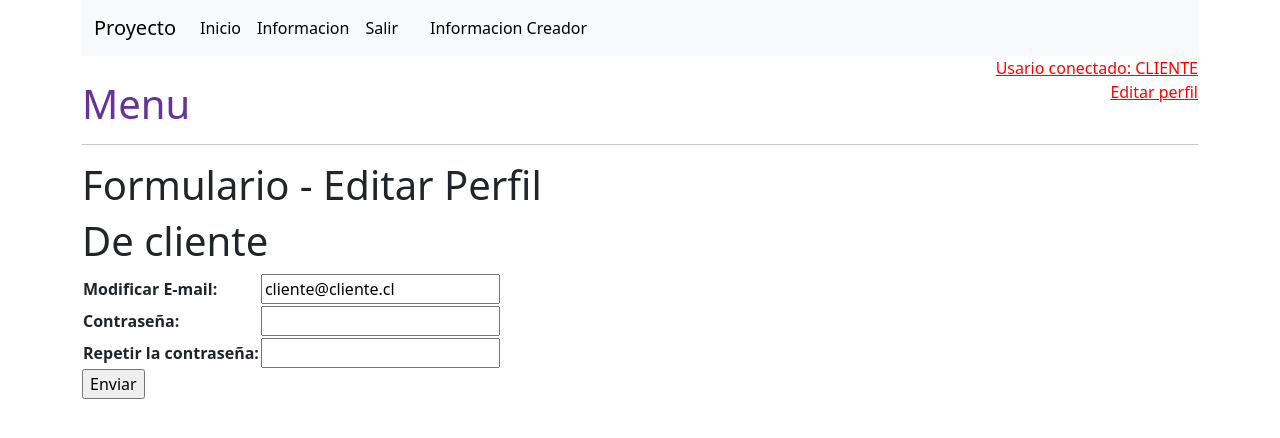
After one commit to Ross-Teao/Proyecto-final-Ross-Teao, a Django app: page /editarperfil/ in a window 1280 px wide. The commit adds this page. Shown: the top 438 px of the page. Run offline with Django 4.2, Linux system fonts and the light colour scheme; a user stored in the database is signed in.

Commit message:
editar perfil de usuario fallido | arreglar

```diff
--- a/mi_app/forms.py
+++ b/mi_app/forms.py
@@ -1,8 +1,25 @@
 from django import forms
 from django.contrib.auth.forms import UserCreationForm
 from django.contrib.auth.models import User
+
 class CreacionUsuario(UserCreationForm):
 
     class Meta:
         model = User
         fields = ['username','first_name','last_name','email','password1','password2']
+
+class editarusuario(UserCreationForm):
+
+    # first_name = forms.CharField()
+    # last_name = forms.CharField()
+    email = forms.EmailField(label="Modificar E-mail")
+    password1 = forms.CharField(label="Contraseña", widget=forms.PasswordInput)
+    password2 = forms.CharField(label="Repetir la contraseña", widget=forms.PasswordInput)
+
+    class Meta:
+        model = User
+        fields = ['email','password1','password2']
+        #Saca los mensajes de ayuda
+        help_texts = {k:"" for k in fields}
+
+        # 'first_name','last_name',
--- a/mi_app/static/mi_app/imagen/estilos.css
+++ b/mi_app/static/mi_app/imagen/estilos.css
@@ -4,6 +4,8 @@ body {
   background: url(fondo_inicio.jpg);
   background-position: center center;
   background-repeat: no-repeat;
+  background-size: cover;
+  background-attachment: fixed;
 }
 
 /* fondo login */
--- a/mi_app/templates/mi_app/base.html
+++ b/mi_app/templates/mi_app/base.html
@@ -55,6 +55,12 @@
         </div>
     </nav>
         <a style='color:red' class="float-end" class="nav-link active" aria-current="page" >Usario conectado: {{ user.username | upper}} </a>
+        <br>
+        {% if request.user.is_authenticated %}
+        <a style='color:red' class="float-end"class="nav-link active" aria-current="page" href="{% url 'editarperfil' %}">Editar perfil</a> <!---editar perfil-->
+        {% else %}
+        <a style='color:red' class="float-end"class="nav-link active" aria-current="page" href="{% url 'editarperfil' %}"></a>
+        {% endif%}
         <h1 style='color:rebeccapurple'> Menu </h1>
 
 <hr/>
--- /dev/null
+++ b/mi_app/templates/mi_app/editarperfil.html
@@ -0,0 +1,29 @@
+{% extends "mi_app/base.html" %}
+{% load static %}
+{% block contenido_nuevo%}
+
+<title>{% block title%} Editar perfil {% endblock %}</title>
+
+
+    <!--Aquí va lo que cambia, y lo asociado a está vista :) -->
+    <h1>Formulario - Editar Perfil</h1>
+    <h1>De {{usuario}}</h1>
+
+<body>
+
+    <form action='' method='POST'>{% csrf_token %}
+        <!-- Acá está la magia de Django-->
+
+        <table>
+
+            {{ miFormulario.as_table }}
+
+        </table>
+
+        <input type="submit", value="Enviar">
+
+    </form>
+
+</body>
+
+{% endblock %}
--- a/mi_app/urls.py
+++ b/mi_app/urls.py
@@ -7,5 +7,5 @@ urlpatterns = [
     path('logout/', exit, name="exit"),
     path('info/', info, name="info"),
     path('register/', register, name="register"),
-
+    path('editarperfil/', editarPerfil, name="editarperfil"),
 ]
--- a/mi_app/views.py
+++ b/mi_app/views.py
@@ -4,7 +4,8 @@ from django.http import HttpResponse
 from django.contrib.auth import login,logout,authenticate
 from django.contrib.auth.decorators import login_required
 #para el register--------------------------------------------------------------
-from .forms import CreacionUsuario
+from .forms import CreacionUsuario, editarusuario, User
+
 
 
 # Create your views here.
@@ -36,6 +37,35 @@ def register(request):
 
     return render(request,"registration/register.html", data)
 
+#Editar perfil de usuarios-------------------------------------------------------
+
+@login_required
+def editarPerfil(request):
+
+
+    usuario = request.user
+
+    if request.method == 'POST':
+
+        miFormulario = editarusuario(request.POST)
+
+        if miFormulario.is_valid():
+
+            informacion = miFormulario.cleaned_data
+
+            usuario.email = informacion['email']
+            usuario.password1 = informacion['password1']
+            usuario.password2 = informacion['password2']
+            usuario.save()
+
+            return render(request, "mi_app/inicio.html")
+
+    else:
+        miFormulario = editarusuario(initial={'email': usuario.email})
+
+    return render(request, "mi_app/editarperfil.html", {"miFormulario": miFormulario, "usuario": usuario})
+
+
 #Vistas para trabajar------------------------------------------------------------
 
 @login_required
```
Also changed, not shown: db.sqlite3.
